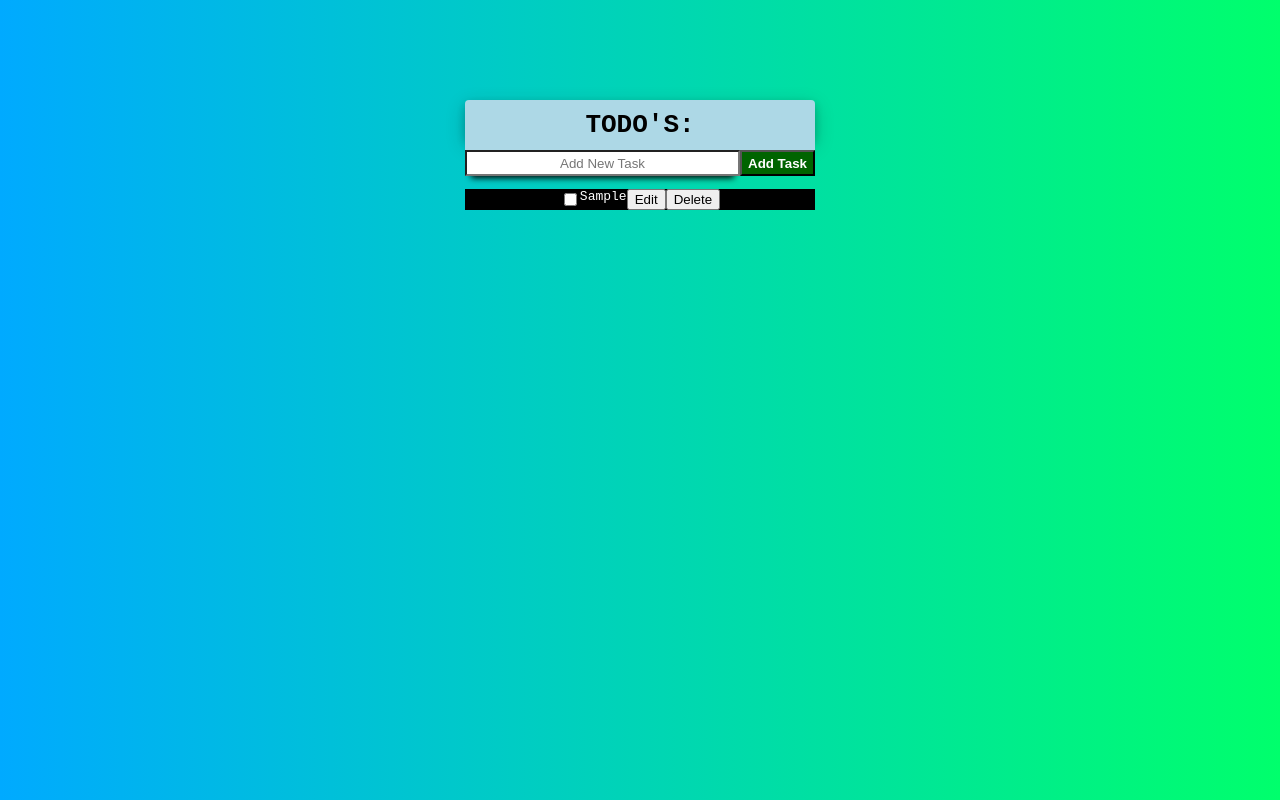
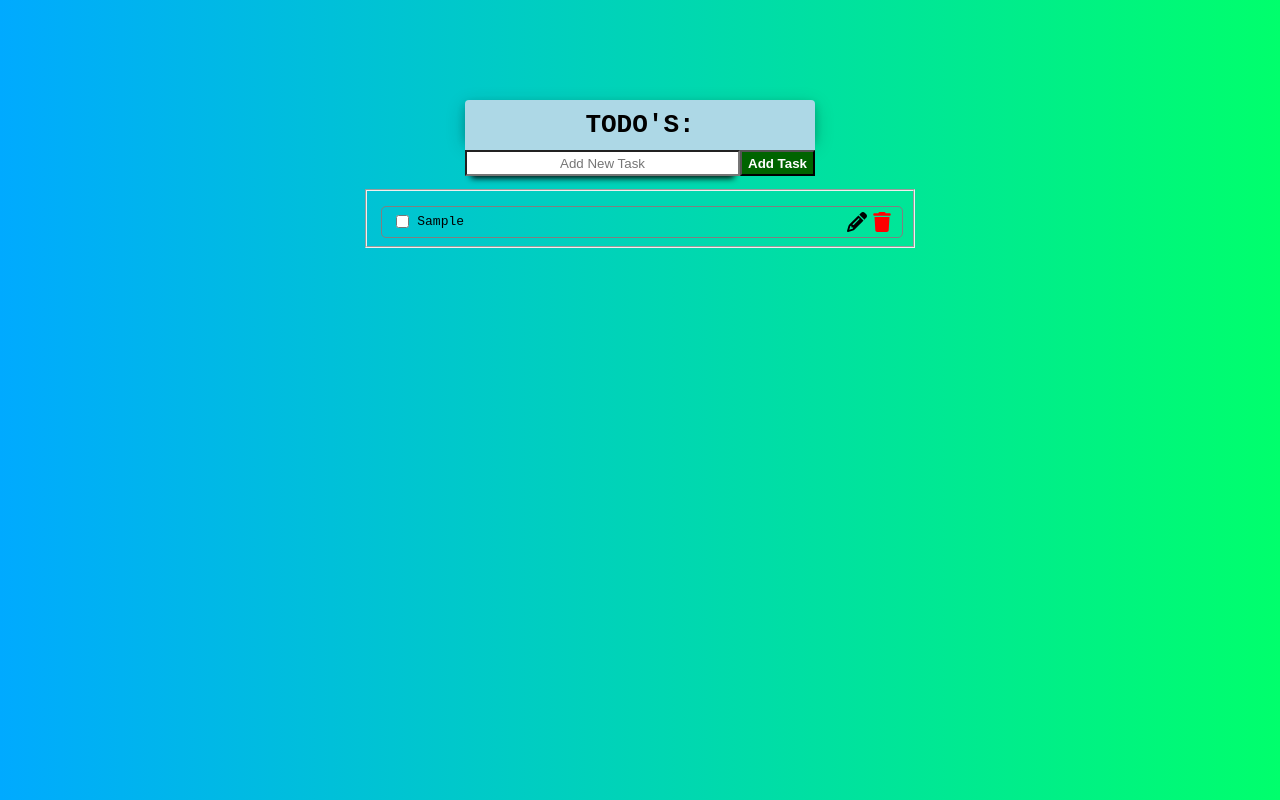
Before and after one commit to felixlutr/TODOS-App, a React (Vite) app: page / in a window 1280 px wide. Both pictures are taken after typing "Sample" into the empty fields and a click on the button "Add Task". Built offline with nearby package versions, Linux system fonts and the light colour scheme.

Commit message:
configured edit and delete buttons some logic for check box and content of tasks

```diff
--- a/package.json
+++ b/package.json
@@ -12,6 +12,7 @@
   "dependencies": {
     "react": "^18.2.0",
     "react-dom": "^18.2.0",
+    "react-icons": "^5.2.1",
     "react-uuid": "^2.0.0"
   },
   "devDependencies": {
--- a/src/App.jsx
+++ b/src/App.jsx
@@ -1,71 +1,114 @@
-import React, { useState, useEffect } from 'react';
-import uuid from 'react-uuid';
-import './styles.css'
+import React, { useState, useRef } from "react";
+import uuid from "react-uuid";
+import "./styles.css";
+import Todo from "./Components/Todo";
+
+// [*]go to chrome open http://localhost:5173
+// [*]get example from https://codesandbox.io/p/sandbox/z567lm8wp?file=%2Fsrc%2Fstyles.css%3A74%2C14
+//[]install react icons at home from https://react-icons.github.io/react-icons/
+
+// [x]delete button
+// []done checkbox
+// []edit button
+// []sort by date\severity\done or not
+// []prevent from adding empty task
+// []take care of states in css of taskCheckBoxUncomplete\taskCheckBoxComplete
+// []long text task is moving boxes
+// []add some CSS
+
+const App = () => {
+  const [todos, setTodos] = useState([]);
+  const [input, setInput] = useState("");
+
+  const todoInputRef = useRef();
 
 
-// []clone project at home
-// []npm i
-// []npm run dev
-// []go to chrome open http://localhost:5173
-
-// []get example from https://codesandbox.io/p/sandbox/z567lm8wp?file=%2Fsrc%2Fstyles.css%3A74%2C14
-// []done checkbox
-// [x]delete button
-// []sort by date\severity\done or not
-// []edit button
-// []prevent from adding empty task
-// []add some CSS
-
-
-
-const App = () => {
-
-  const [todos, setTodos] = useState([]);
-  const [input, setInput] = useState('');
-
+  console.log({ todos });
 
   const generateTodo = () => {
-    setTodos(prev => [...prev, { id: uuid(), name: input }]);
-    setInput('');
-  }
+    if (input?.length < 1) {
+      alert("Please provide a valid todo.");
+      todoInputRef.current.focus();
+      return;
+    }
+    setTodos((prev) => [
+      ...prev,
+      { id: uuid(), name: input, isChecked: false },
+    ]);
+    setInput("");
+  };
 
   const deleteTodo = (taskid) => {
-    setTodos(prev => prev?.filter(todo => todo?.id !== taskid));
-  }
+    setTodos((prev) => prev?.filter((todo) => todo?.id !== taskid));
+  };
 
-  const  doneTodo = (taskid) => {
-    setTodos(prev => [...prev, taskid])
-  }
+  const toggleTodoCheckedStatus = (taskId) => {
+    setTodos((prev) =>
+      prev?.map((todo) => {
+        if (todo.id === taskId) {
+          return {
+            ...todo,
+            isChecked: !todo.isChecked,
+          };
+        }
+        return todo;
+      })
+    );
+  };
 
-  const  editTodo = (taskid) => {
-    setTodos(prev => [...prev, {id: uuid(), name: input}])
-  }
+  const editTodo = (taskId, inputValue) => {
+    setTodos(prev => prev.map(todo => {
+      if(todo.id === taskId) {
+        return {
+          ...todo,
+          name: inputValue
+        }
+      }
 
-
-
-
-
+      return todo;
+    }))
+    // setTodos((prev) => [...prev, { id: uuid(), name: input }]);
+  };
 
   return (
-  <div className="mainBoxBody">
-    <div>
-      <h1 className="mainBoxTopic">TODO'S:</h1>
-      <input className="inputTaskBox" value={input} onChange={(e) => setInput(e?.target?.value)} placeholder="Add New Task"/>
-      <button className="inputTaskButton" onClick={() => generateTodo()}>Add Task</button>
-      <ol>
-        {todos?.map((todo) => (
-          <div className="content" key={`todo?key=${todo?.id}`}>
-            <input type="checkbox" onChange={event => this.props.handleChecked(event, index)} checked={todo.done} label="Done"/>
-            <span>{todo?.name}</span>
-            <button onClick={() => editTodo(todo.id)}>Edit</button>
-            <button onClick={() => deleteTodo(todo?.id)}>Delete</button>
-          </div>
-        ))}
-      </ol>
+    <div className="mainBoxBody">
+      <div>
+        <h1 className="mainBoxTopic">TODO'S:</h1>
+        <input
+          className="inputTaskBox"
+          value={input}
+          ref={todoInputRef}
+          onChange={(e) => setInput(e?.target?.value)}
+          placeholder="Add New Task"
+          onKeyDown={(e) => {
+            if (e.key === "Enter") {
+              generateTodo();
+            }
+          }}
+        />
+        <button className="inputTaskButton" onClick={() => generateTodo()}>
+          Add Task
+        </button>
+        <ol>
+          <fieldset className="fieldTestBox">
+            {todos?.map((todo) => (
+              <Todo
+                key={`todo?key=${todo?.id}`}
+                id={todo.id}
+                name={todo.name}
+                isChecked={todo.isChecked}
+                {...{
+                  deleteTodo,
+                  editTodo,
+                  toggleTodoCheckedStatus,
+                }}
+              />
+            ))}
+          </fieldset>
+        </ol>
+      </div>
     </div>
-  </div>
   );
-}
-
+};
 
 export default App;
--- /dev/null
+++ b/src/Components/Todo.jsx
@@ -0,0 +1,71 @@
+import React, { useState } from "react";
+import { FaCheck, FaPencil, FaTrash } from "react-icons/fa6";
+
+const Todo = ({
+  id,
+  isChecked,
+  name,
+  toggleTodoCheckedStatus,
+  deleteTodo,
+  editTodo,
+}) => {
+  const [isEditMode, setIsEditMode] = useState(false);
+  const [inputValue, setInputValue] = useState(name);
+
+  const onSave = () => {
+    editTodo(id, inputValue);
+    setIsEditMode(false);
+  };
+
+  return (
+    <div className="content" key={`todo?key=${id}`}>
+      <input
+        type="checkbox"
+        checked={isChecked}
+        onChange={() => toggleTodoCheckedStatus(id)}
+        className={"todo-checkbox"}
+        readOnly // this checkbox does nothing, the parrent control the checked state.
+      />
+      {isEditMode ? (
+        <textarea
+          className="todo-input"
+          value={inputValue}
+          onChange={(e) => setInputValue(e.target.value)}
+          onKeyDown={(e) => {
+            if (e.key === "Enter") {
+              onSave();
+            }
+          }}
+        />
+      ) : (
+        <span>{name}</span>
+      )}
+      {isEditMode ? (
+        <FaCheck
+          onClick={() => {
+            onSave();
+          }}
+        />
+      ) : (
+        <FaPencil
+          fontSize={20}
+          color="black"
+          className="buttonEdit"
+          onClick={(e) => {
+            e.stopPropagation();
+            setIsEditMode(true);
+          }}
+        />
+      )}
+
+      <FaTrash
+        fontSize={20}
+        color="red"
+        className="buttonDelete"
+        onClick={() => deleteTodo(id)}
+      />
+    </div>
+  );
+};
+
+export default Todo;
--- a/src/styles.css
+++ b/src/styles.css
@@ -55,23 +55,83 @@ body {
 }
 
 .content {
-  display: flex;
-  margin-left: -40px;
+  width: 100%;
+  margin-left: auto;
   margin-top: 10px;
   padding: 0;
-  background-color: rgb(0, 0, 0);
-  color: white;
-  justify-content: center;
+  /* background-color: rgb(0, 0, 0); */
+  border: 1px solid gray;
+  color: black;
+  max-width: 500px;
+  text-wrap: wrap;
+  display: flex;
+  align-items: center;
+  gap: 5px;
+  padding: 5px 10px;
+  border-radius: 5px;
+  transition: all 250ms;
+}
 
-
+.content > span, .content > .todo-input {
+  display: inline-block;
+  max-width: 500px;
+  word-break: break-all;
+  /* overflow-wrap: break-word; */
+  /* word-wrap: break-word; */
+  /* white-space: break-spaces;  */
+  flex: 1;
 }
 
 
+.fieldTestBox {
+  display: flex;
+  flex-direction: column;
+  margin-left: -140px;
+  margin-right: -100px;
+}
+
+.buttonDelete {
+  /* float: right; */
+}
+
+.buttonEdit {
+  /* float: right; */
+}
+
+
+/* align-items => cross-axis */
+/* justify-content => main-axis */
 
 
 
+/* .todo-checkbox:checked + span {
+  background-color: green;
+} */
 
-.taskCheckBoxUncomplete {
+
+.content:hover {
+  cursor: pointer;
+}
+
+.content:not(:has(.todo-checkbox:checked)):hover {
+  border-color: black;
+  border-width: 2px;
+}
+
+.content:has(.todo-checkbox:checked) {
+  background-color: #80ed99;
+}
+
+.content:has(.todo-checkbox:checked) > span {
+  /* background-color: blue; */
+  text-decoration: line-through;
+}
+
+/* sibling selectors */
+/* + => direct sibling */
+/* ~ => any sibling ...after... */
+
+/* .taskCheckBoxUncomplete {
     width: 82%;
     padding-left: 5px;
 }
@@ -82,4 +142,4 @@ body {
     text-decoration: line-through;
     width: 82%;
     padding-left: 5px;
-}
+} */
```
Also changed, not shown: src/content.jsx (added, +34 -0 lines), 1 other file (tests, documents, lock files or other folders).
